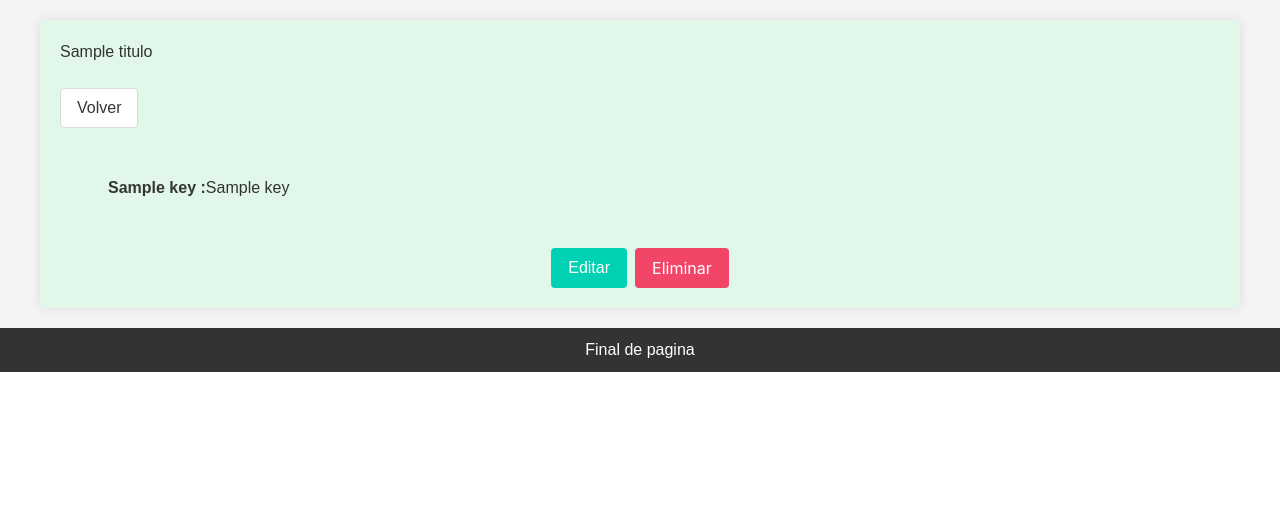
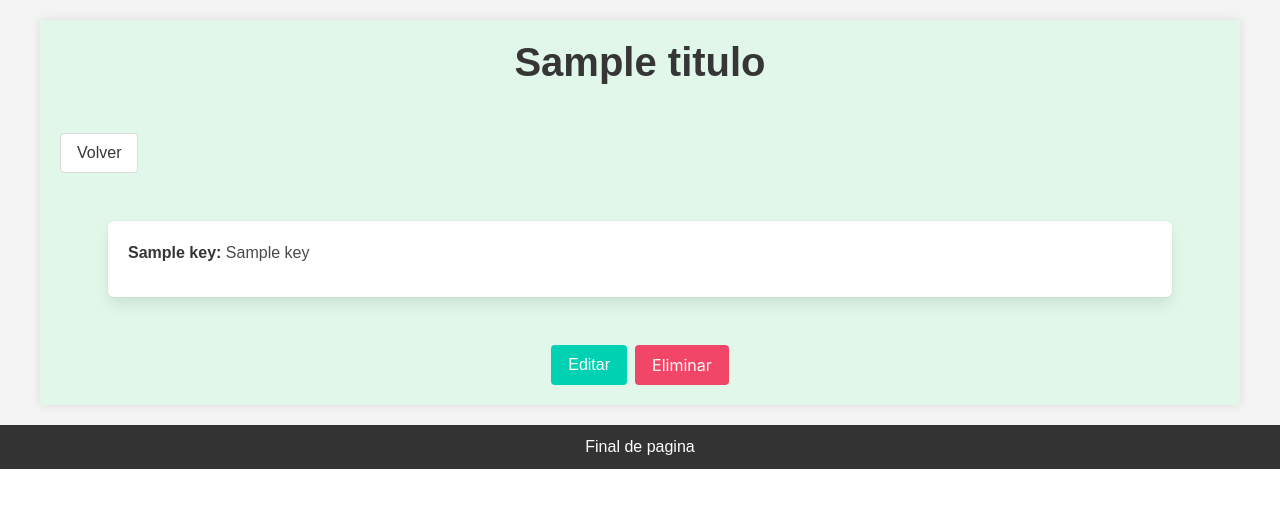
Before and after one commit to luichinni/CEDICA-Proyecto-De-Software-2024, a Flask app: template admin/src/web/templates/detail.html in a window 1280 px wide. Shown: the part 61-569 px from the top of the page. Run offline with Flask 3, Linux system fonts and the light colour scheme; the visitor is signed in with stand-in values (Sample User, id 1); tables that the repository leaves empty hold one stand-in row (values such as "Sample post"); the template is opened without the code that fills it: most values are stand-ins (such as "Sample title", 1, 10 or a date in 2020); parts of the project's set-up code (start-up, migrations or seed data) failed here and were passed over.

Commit message:
Pequenios fix

```diff
--- a/admin/src/web/controllers/user_controller.py
+++ b/admin/src/web/controllers/user_controller.py
@@ -48,7 +48,7 @@ def detail(id):
     """Muestra los detalles de un usuario por su ID."""
 
     user = UserService.get_user_by_id(id, include_blocked=True)
-    return render_template('detail.html', titulo='Detalle de usuario', anterior = url_for('users.search'), diccionario=user.to_dict(), entidad='users')
+    return render_template('detail.html', diccionario=user.to_dict(), entidad='users')
 
 @bp.route('/create', methods=['GET', 'POST'])
 @check_permissions(f"{PermissionModel.USER.value}_{PermissionCategory.NEW.value}")
--- a/admin/src/web/forms/user_forms/create_user_form.py
+++ b/admin/src/web/forms/user_forms/create_user_form.py
@@ -1,5 +1,5 @@
 from flask_wtf import FlaskForm
-from wtforms import StringField, PasswordField, BooleanField, SelectField, SubmitField
+from wtforms import StringField, PasswordField, RadioField, BooleanField, SelectField, SubmitField
 from wtforms.validators import DataRequired, Length, EqualTo, Regexp
 from src.core.services.role_service import RoleService
 from src.core.services.employee_service import EmployeeService
@@ -28,7 +28,7 @@ class CreateUserForm(FlaskForm):
 
     role_id = SelectField('Rol', coerce=int, validators=[DataRequired(message="El rol es requerido.")])
 
-    activo = BooleanField('Activo')
+    activo = RadioField('Activo', choices=[('1', 'Si   .'), ('0', 'No')], default='1')
 
     submit = SubmitField('Crear Usuario')
 
--- a/admin/src/web/forms/user_forms/update_user_form.py
+++ b/admin/src/web/forms/user_forms/update_user_form.py
@@ -1,5 +1,5 @@
 from flask_wtf import FlaskForm
-from wtforms import StringField, PasswordField, BooleanField, SelectField, SubmitField
+from wtforms import StringField, PasswordField, BooleanField, RadioField, SelectField, SubmitField
 from wtforms.validators import Optional, Length, EqualTo, Regexp, ValidationError
 from src.core.services.role_service import RoleService
 
@@ -25,7 +25,7 @@ class UpdateUserForm(FlaskForm):
 
     role_id = SelectField('Rol', coerce=int, validators=[Optional()])
 
-    activo = BooleanField('Activo')
+    activo = RadioField('Activo', choices=[('1', 'Si   .'), ('0', 'No')], default='1')
 
     submit = SubmitField('Actualizar Usuario')
 
@@ -37,3 +37,5 @@ class UpdateUserForm(FlaskForm):
             raise ValueError("No hay roles disponibles.")
 
         self.role_id.choices = role_choices
+
+        self.activo.data = '1' if kwargs.get("activo", False) else '0'
--- a/admin/src/web/templates/detail.html
+++ b/admin/src/web/templates/detail.html
@@ -7,22 +7,37 @@
 
 {%block content%}
 
-     <h1> {{titulo}}</h1>
+    {% if titulo %}
+        <h1 class="title is-2 has-text-centered has-text-weight-bold"> {{titulo}}</h1>
+    {% elif entidad %}
+        <h1 class="title is-2 has-text-centered has-text-weight-bold"> Detalle de {{entidad}}</h1>
+    {% endif %}
     <br>
+
     {% if anterior %}
         <a href="{{ anterior }}" class="button">Volver</a>
+    {% elif entidad %}
+        <a href="{{ url_for(entidad + '.search') }}" class="button">Volver al listado</a>
     {% else %}
         <a href="/" class="button">Volver a inicio</a>
     {% endif %}
     <br>
+
     <section class="section">
-       <ul class="list">
-       {%for key in diccionario %}
+        <div class="container">
+          <div class="box">
+            <ul class="list is-hoverable">
+              {% for key in diccionario %}
+                <li class="mb-3">
+                  <strong class="has-text-weight-bold">{{ key }}:</strong>
+                  <span>{{ diccionario[key] }}</span>
+                </li>
+              {% endfor %}
+            </ul>
+          </div>
+        </div>
+      </section>
 
-           <li><strong>{{key}} :</strong>{{diccionario[key]}}  </li>
-       {%endfor%}
-      </ul>
-    </section>
     <div class="buttons is-centered">
      <br>
      <a href="{{ url_for( entidad + '.update',id = diccionario.id) }} " class="button is-primary">Editar</a>
```
Also changed, not shown: admin/src/web/controllers/collection_controller.py (+5 -5 lines). Lines whose indentation alone changed are shown as unchanged.
